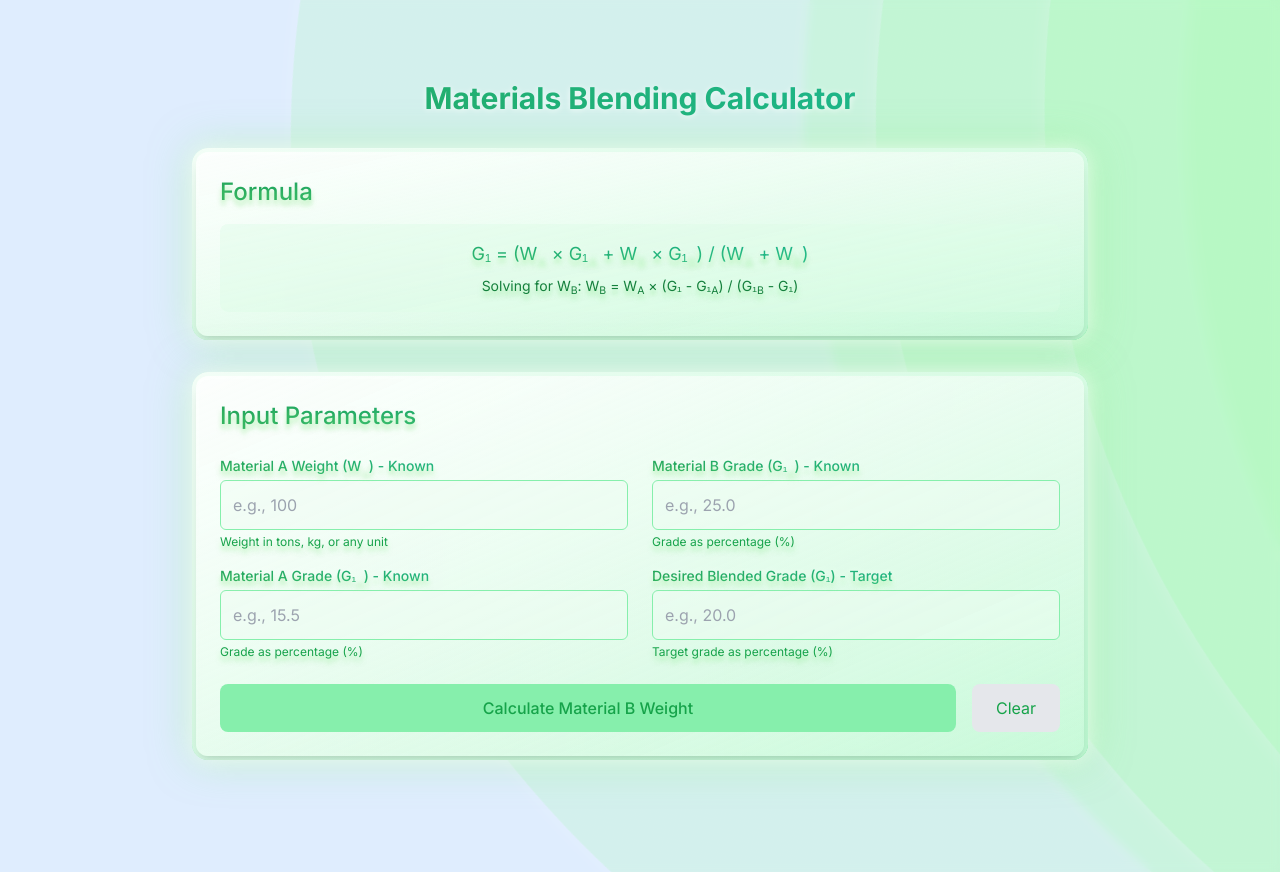
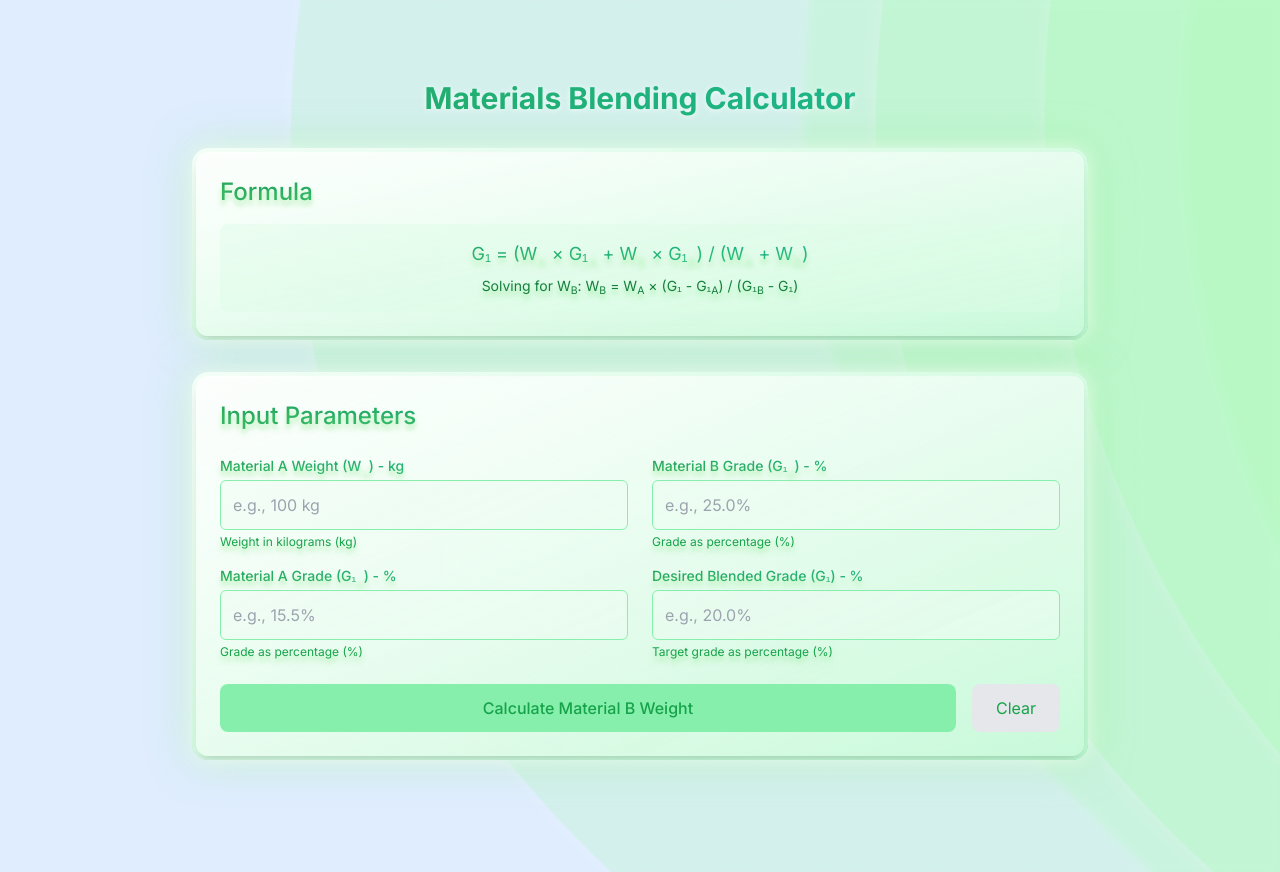
Before and after one commit to TGS963/tgs963.github.io, a Next.js app: page /blend in a window 1280 px wide. Built offline with nearby package versions, Linux system fonts and the light colour scheme.

Commit message:
use specific units and remove detailed breakdown

```diff
--- a/pages/blend.tsx
+++ b/pages/blend.tsx
@@ -133,7 +133,7 @@ export default function Blend() {
               <div className="space-y-4">
                 <div>
                   <label className="block text-sm font-medium mb-1 frutiger-metallic-text">
-                    Material A Weight (W<sub>A</sub>) - Known
+                    Material A Weight (W<sub>A</sub>) - kg
                   </label>
                   <input
                     type="number"
@@ -142,14 +142,14 @@ export default function Blend() {
                     value={materialAWeight || ""}
                     onChange={(e) => setMaterialAWeight(parseFloat(e.target.value) || 0)}
                     className="w-full p-3 rounded-md border border-green-300 bg-green-50/50 focus:ring-green-500 focus:border-green-500"
-                    placeholder="e.g., 100"
+                    placeholder="e.g., 100 kg"
                   />
-                  <p className="text-xs text-green-600 mt-1">Weight in tons, kg, or any unit</p>
+                  <p className="text-xs text-green-600 mt-1">Weight in kilograms (kg)</p>
                 </div>
 
                 <div>
                   <label className="block text-sm font-medium mb-1 frutiger-metallic-text">
-                    Material A Grade (G₁<sub>A</sub>) - Known
+                    Material A Grade (G₁<sub>A</sub>) - %
                   </label>
                   <input
                     type="number"
@@ -159,7 +159,7 @@ export default function Blend() {
                     value={materialAGrade || ""}
                     onChange={(e) => setMaterialAGrade(parseFloat(e.target.value) || 0)}
                     className="w-full p-3 rounded-md border border-green-300 bg-green-50/50 focus:ring-green-500 focus:border-green-500"
-                    placeholder="e.g., 15.5"
+                    placeholder="e.g., 15.5%"
                   />
                   <p className="text-xs text-green-600 mt-1">Grade as percentage (%)</p>
                 </div>
@@ -168,7 +168,7 @@ export default function Blend() {
               <div className="space-y-4">
                 <div>
                   <label className="block text-sm font-medium mb-1 frutiger-metallic-text">
-                    Material B Grade (G₁<sub>B</sub>) - Known
+                    Material B Grade (G₁<sub>B</sub>) - %
                   </label>
                   <input
                     type="number"
@@ -178,14 +178,14 @@ export default function Blend() {
                     value={materialBGrade || ""}
                     onChange={(e) => setMaterialBGrade(parseFloat(e.target.value) || 0)}
                     className="w-full p-3 rounded-md border border-green-300 bg-green-50/50 focus:ring-green-500 focus:border-green-500"
-                    placeholder="e.g., 25.0"
+                    placeholder="e.g., 25.0%"
                   />
                   <p className="text-xs text-green-600 mt-1">Grade as percentage (%)</p>
                 </div>
 
                 <div>
                   <label className="block text-sm font-medium mb-1 frutiger-metallic-text">
-                    Desired Blended Grade (G₁) - Target
+                    Desired Blended Grade (G₁) - %
                   </label>
                   <input
                     type="number"
@@ -195,7 +195,7 @@ export default function Blend() {
                     value={desiredBlendedGrade || ""}
                     onChange={(e) => setDesiredBlendedGrade(parseFloat(e.target.value) || 0)}
                     className="w-full p-3 rounded-md border border-green-300 bg-green-50/50 focus:ring-green-500 focus:border-green-500"
-                    placeholder="e.g., 20.0"
+                    placeholder="e.g., 20.0%"
                   />
                   <p className="text-xs text-green-600 mt-1">Target grade as percentage (%)</p>
                 </div>
@@ -240,14 +240,14 @@ export default function Blend() {
                   <div className="p-4 bg-green-100/60 rounded-lg">
                     <h3 className="font-medium text-lg frutiger-metallic-text">Material B Weight Required</h3>
                     <p className="text-2xl font-bold text-green-700">
-                      {result.materialBWeight.toFixed(2)} units
+                      {result.materialBWeight.toFixed(2)} kg
                     </p>
                   </div>
 
                   <div className="p-4 bg-green-100/60 rounded-lg">
                     <h3 className="font-medium frutiger-metallic-text">Total Blended Weight</h3>
                     <p className="text-lg font-semibold text-green-700">
-                      {result.totalWeight.toFixed(2)} units
+                      {result.totalWeight.toFixed(2)} kg
                     </p>
                   </div>
                 </div>
@@ -281,17 +281,6 @@ export default function Blend() {
                   )}
                 </div>
               </div>
-
-              {/* Detailed Breakdown */}
-              <div className="mt-6 p-4 bg-gray-100/60 rounded-lg">
-                <h3 className="font-medium mb-3 frutiger-metallic-text">Calculation Breakdown</h3>
-                <div className="space-y-2 text-sm font-mono">
-                  <p>W<sub>B</sub> = W<sub>A</sub> × (G₁ - G₁<sub>A</sub>) / (G₁<sub>B</sub> - G₁)</p>
-                  <p>W<sub>B</sub> = {materialAWeight} × ({desiredBlendedGrade} - {materialAGrade}) / ({materialBGrade} - {desiredBlendedGrade})</p>
-                  <p>W<sub>B</sub> = {materialAWeight} × {(desiredBlendedGrade - materialAGrade).toFixed(2)} / {(materialBGrade - desiredBlendedGrade).toFixed(2)}</p>
-                  <p className="font-bold">W<sub>B</sub> = {result.materialBWeight.toFixed(2)} units</p>
-                </div>
-              </div>
             </Card>
           )}
         </div>
```
